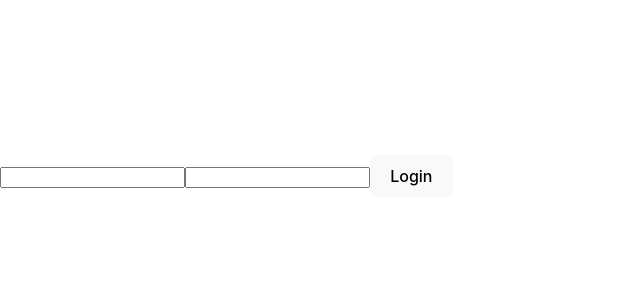
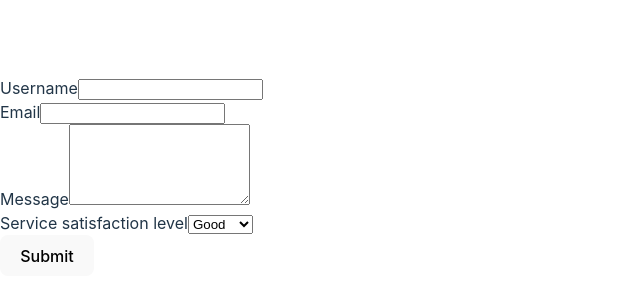
Before and after one commit to MarynaDatsenko/my-react-project, a React (Vite) app: page / in a window 1280 px wide. Shown: the part 224-524 px from the top of the page, without its empty margins (0-640 px from the left). Built offline with nearby package versions, Linux system fonts and the light colour scheme.

Commit message:
feedback form

```diff
--- a/package.json
+++ b/package.json
@@ -11,10 +11,12 @@
   },
   "dependencies": {
     "clsx": "^2.1.1",
+    "formik": "^2.4.6",
     "modern-normalize": "^3.0.1",
     "react": "^19.0.0",
     "react-dom": "^19.0.0",
-    "react-icons": "^5.5.0"
+    "react-icons": "^5.5.0",
+    "yup": "^1.6.1"
   },
   "devDependencies": {
     "@eslint/js": "^9.19.0",
--- a/src/components/App.jsx
+++ b/src/components/App.jsx
@@ -1,10 +1,11 @@
 //import { useState } from "react";
-import LoginForm from "./LoginForm";
+//import LoginForm from "./LoginForm";
+import FeedbackForm from "./FeedbackForm";
 
 export default function App() {
   return (
     <div>
-      <LoginForm />
+      <FeedbackForm />
     </div>
   );
 }
--- /dev/null
+++ b/src/components/FeedbackForm.jsx
@@ -0,0 +1,77 @@
+import { Formik, Form, Field, ErrorMessage } from "formik";
+import { useId } from "react";
+import * as Yup from "yup";
+
+const FeedbackSchema = Yup.object().shape({
+  username: Yup.string()
+    .min(2, "Too Short!")
+    .max(50, "Too Long!")
+    .required("Required"),
+  email: Yup.string().email("Must be a valid email!").required("Required"),
+  message: Yup.string()
+    .min(3, "Too short")
+    .max(256, "Too long")
+    .required("Required"),
+  level: Yup.string().oneOf(["good", "neutral", "bad"]).required("Required"),
+});
+
+const initialValues = {
+  username: "",
+  email: "",
+  message: "",
+  level: "good",
+};
+
+const FeedbackForm = () => {
+  const nameFieldId = useId();
+  const emailFieldId = useId();
+  const msgFieldId = useId();
+  const levelFieldId = useId();
+
+  const handleSubmit = (values, actions) => {
+    console.log(values);
+    actions.resetForm();
+  };
+
+  return (
+    <Formik
+      initialValues={initialValues}
+      onSubmit={handleSubmit}
+      validationSchema={FeedbackSchema}
+    >
+      <Form>
+        <div>
+          <label htmlFor={nameFieldId}>Username</label>
+          <Field type="text" name="username" id={nameFieldId} />
+          <ErrorMessage name="username" component="span" />
+        </div>
+
+        <div>
+          <label htmlFor={emailFieldId}>Email</label>
+          <Field type="email" name="email" id={emailFieldId} />
+          <ErrorMessage name="email" component="span" />
+        </div>
+
+        <div>
+          <label htmlFor={msgFieldId}>Message</label>
+          <Field as="textarea" name="message" id={msgFieldId} rows="5" />
+          <ErrorMessage name="message" component="span" />
+        </div>
+
+        <div>
+          <label htmlFor={levelFieldId}>Service satisfaction level</label>
+          <Field as="select" name="level" id={levelFieldId}>
+            <option value="good">Good</option>
+            <option value="neutral">Neutral</option>
+            <option value="bad">Bad</option>
+          </Field>
+          <ErrorMessage name="level" component="span" />
+        </div>
+
+        <button type="submit">Submit</button>
+      </Form>
+    </Formik>
+  );
+};
+
+export default FeedbackForm;
```
Also changed, not shown: src/components/FeedbackForm.module.css (added, +20 -0 lines), 1 other file (tests, documents, lock files or other folders).
